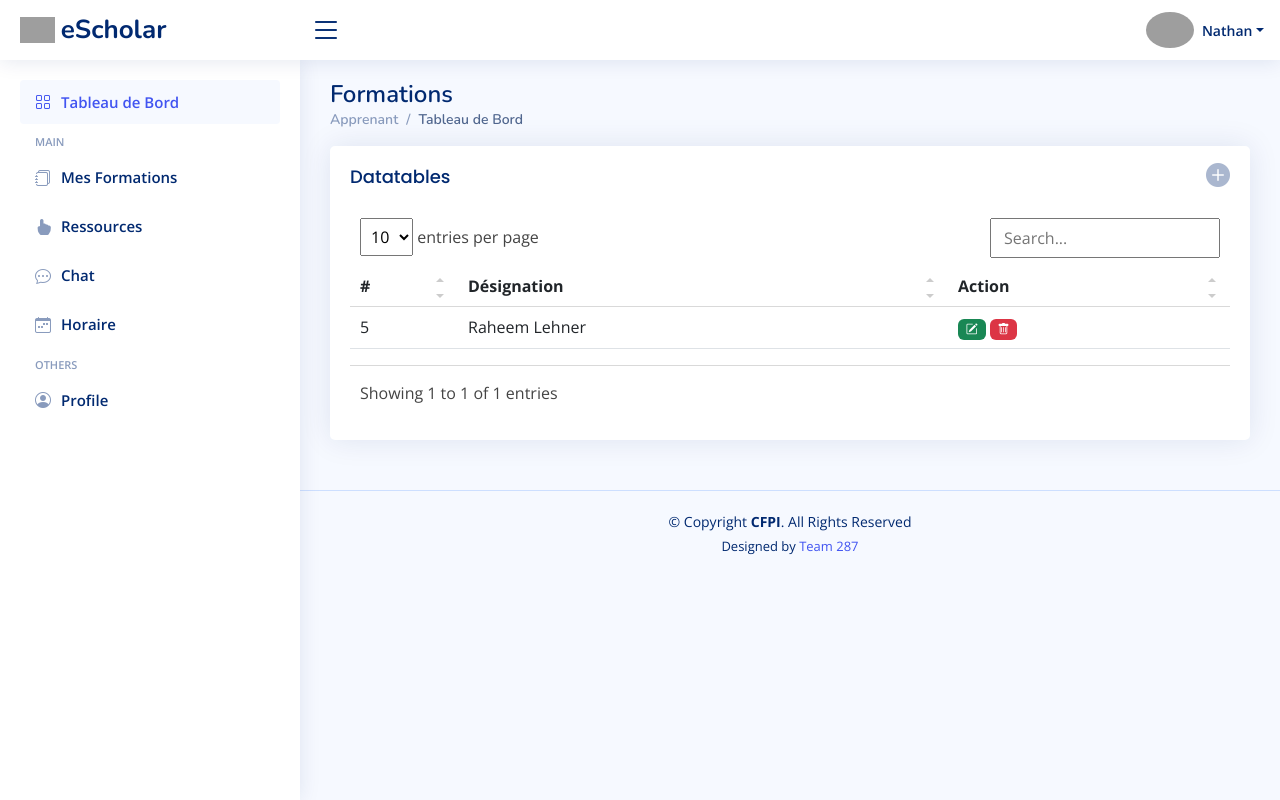
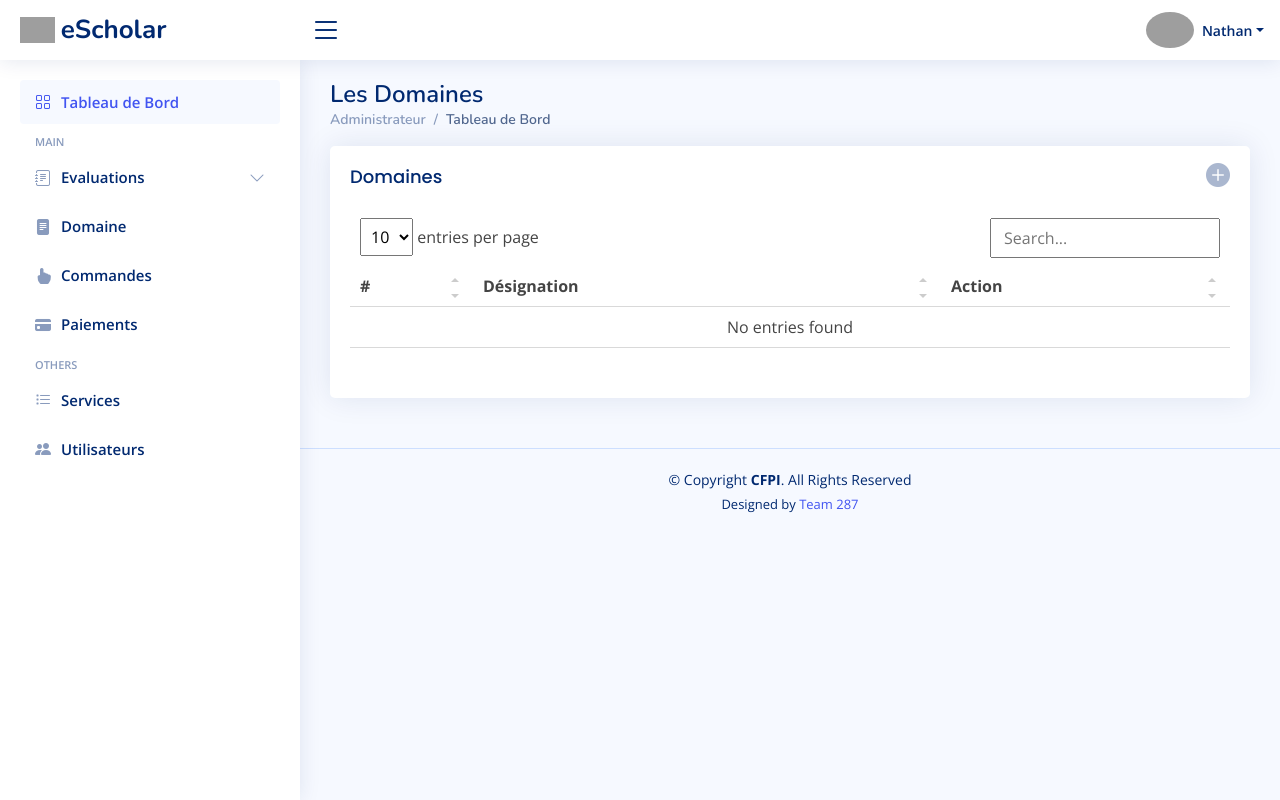
Before and after one commit to nathanaeltsongo04/learning_platform, a Django app: page /domaine/ in a window 1280 px wide. Run offline with Django 5.2, Linux system fonts and the light colour scheme; data that the repository does not hold is empty; some libraries are stand-ins or nearby versions; grey boxes are pictures that could not be loaded.

Commit message:
first crud

```diff
--- a/eScholar/urls.py
+++ b/eScholar/urls.py
@@ -18,12 +18,14 @@ urlpatterns = [
     path('dashboard_enseignant',views.dashboard_enseignant,name='dashboard_enseignant'),
     path('dashboard_admin/',views.dashboard_admin,name='dashboard_admin'),
     path('apprenant/',views.apprenant_admin,name='apprenant_admin'),
-    path('domaine/',views.domaine_admin,name='domaine_admin'),
     path('enseignant/',views.enseignant_admin,name='enseignant_admin'),
     path('formation/',views.formation_admin,name='formation_admin'),
     path('modalite paiement',views.modalitepaiement,name='modalite_paiement'),
     path('niveau/',views.niveau,name='niveau_admin'),
     path('paiement/',views.paiement,name='paiement'),
     path('publication/',views.publication_admin,name='publication_admin'),
-    path('ressource/',views.typeressource,name='type_ressource')
+    path('ressource/',views.typeressource,name='type_ressource'),
+    path('domaine/',views.domaine_admin,name='domaine_admin'),
+    path('insertDomaine/', views.insertDomaine, name = 'insertDomaine'),
+    path('updateDomaine/', views.updateDomaine, name='updateDomaine'),
 ]
--- a/eScholar/views.py
+++ b/eScholar/views.py
@@ -1,5 +1,5 @@
 from django.shortcuts import render, redirect,get_object_or_404
-from django.http import HttpResponse
+from django.http import HttpResponse, JsonResponse
 from django.contrib import messages
 from .models import *
 # Create your views here.
@@ -61,7 +61,12 @@ def enseignant_admin(request):
     return render(request,'admin/enseignant.html')
 
 def domaine_admin(request):
-    return render(request,'admin/domaine.html')
+    try:
+        domaine = Domaine.objects.all()
+        context = {'domaines':domaine}
+    except:
+        messages.error("Une erreur s'est produite lors de l'exécution \n Actualisez la page !")
+    return render(request,'admin/domaine.html', context)
 
 def formation_admin(request):
     return render(request,'admin/formation.html')
@@ -119,7 +124,7 @@ def updateNiveau(request, code):
             ).save()
             messages.success("Modifié avec succès !")
     except:
-      print('An exception occurred')
+      messages.error("Une erreur s'est produite lors de l'exécution \n Actualisez la page !")
     return HttpResponse("Modifié avec succès")
 
 # =======================================================================================================
@@ -137,17 +142,16 @@ def insertDomaine(request):
             Domaine.objects.create(
                 designation = designation
             )
-            messages.success("Ajouté avec succès !")
+            messages.success(request, "Ajouté avec succès !")
+            return redirect('domaine_admin')
     except:
       messages.error("Une erreur s'est produite lors de l'exécution \n Actualisez la page !")
-    return HttpResponse("Ajouté avec succès")
+    return render(request, 'admin/domaine.html')
 
-def updateDomaine(request, code):
+def updateDomaine(request):
     try:
-      domaine = get_object_or_404(Domaine, pk = code)
-      context = {'domaine':domaine}
-
       if request.method == "POST":
+        code = request.POST.get("code")
         designation = request.POST.get("designation")
 
         if Domaine.objects.filter(designation = designation):
@@ -157,10 +161,12 @@ def updateDomaine(request, code):
                 code = code,
                 designation = designation
             ).save()
-            messages.success("Modifié avec succès !")
+            messages.success(request, "Modifié avec succès !")
+            return redirect("domaine_admin")
     except:
-      print('An exception occurred')
-    return HttpResponse("Modifié avec succès")
+      messages.error("Une erreur s'est produite lors de l'exécution \n Actualisez la page !")
+    return render(request, 'chargement_modal/domaine.html', context)
+
 
 # =======================================================================================================
 # APPRENANT
--- a/templates/admin/domaine.html
+++ b/templates/admin/domaine.html
@@ -3,13 +3,13 @@
 {% block title %}eScholar{% endblock %}
 
 {% block sidebar%}
-    {% include 'partials/learner_sidebar.html' %}
+    {% include 'partials/sidebar.html' %}
 {% endblock %}
 
-{% block Dashboard %} Formations{% endblock %}
+{% block Dashboard %} Les Domaines{% endblock %}
 
 {% block ContentTitle %}
-    Apprenant
+    Administrateur
 {% endblock %}
 
 {% block ContentSubTitle %}
@@ -17,6 +17,21 @@
 {% endblock %}
 
 {% block content %}
+{% for msg in messages %}
+{% if msg %}
+<script>
+    Swal.fire({
+        position: 'center',
+        icon: 'success',
+        title: msg,
+        showConfirmButton: false,
+        timer: 2800
+    }).then(function() {
+    });
+</script>
+{% endif %}
+{% endfor %}
+
 <section class="section">
     <div class="row">
       <div class="col-lg-12">
@@ -26,7 +41,7 @@
                 <a class="icon " data-bs-toggle="modal" data-bs-target="#exampleModal"><i class="bi bi-plus-circle-fill h4"></i></a>
             </div>
           <div class="card-body">
-            <h5 class="card-title">Datatables</h5>
+            <h5 class="card-title">Domaines</h5>
             <!-- Table with stripped rows -->
             <table class="table datatable">
               <thead>
@@ -37,22 +52,24 @@
                 </tr>
               </thead>
               <tbody>
+                  {% for domaine in domaines %}
                     <tr>
-                  <th scope="row">5</th>
-                  <td>Raheem Lehner</td>
+                    <th scope="row">{{ domaine.code }}</th>
+                        <td>{{ domaine.designation }}</td>
                         <td>
-                    <a class="text-info mx-auto md-2" href="">
-                        <span  data-id='' class="badge bg-success" >
-                            <i class="bi bi-pencil-square fa-lg " data-toggle="tooltip" data-placement="top" title="Modifier cet élément"></i>
+                            <a class="text-info mx-auto md-2" data-bs-toggle="modal" data-bs-target="#exampleModal1-{{forloop.counter}}" >
+                                <span class="badge bg-success " >
+                                    <i class="bi bi-pencil-square fa-lg " data-toggle="tooltip" data-placement="top" title="Modifier cet élément" ></i>
                                 </span>
                             </a>
-                    <a class="text-info mx-auto pd-2" href="">
+                            <a class="text-info mx-auto pd-2" href="{{ domaine.code }}">
                                 <span class="badge bg-danger ">
                                     <i class="bi bi-trash fa-lg "></i>
                                 </span>
                             </a>
                         </td>
                     </tr>
+                    {% endfor %}
               </tbody>
             </table>
             <!-- End Table with stripped rows -->
@@ -73,8 +90,8 @@
                 <button type="button" class="btn-close h2 fw-bold" data-bs-dismiss="modal" aria-label="Close"></button>
             </div>
             <div class="modal-body ">
-                <form method="POST" action="">
-
+                <form method="POST" action="{% url "insertDomaine" %}">
+                    {% csrf_token %}
                     <div class="col-md-12 mb-4 ">
                         <div class="input-group has-validation">
                             <input type="text" name="designation" class="form-control" id="yourPassword" placeholder="Désignation" required>
@@ -94,45 +111,35 @@
 </div>
 
 <!-- Modal Modification Domaine-->
-<div class="modal fade" id="exampleModalCenter1" tabindex="-1" role="dialog" aria-labelledby="exampleModalCenterTitle" aria-hidden="true">
-    <div class="modal-dialog modal-dialog-centered" role="document">
+ {% for domaine in  domaines %}
+<div class="modal fade" id="exampleModal1-{{forloop.counter}}" tabindex="-1" aria-labelledby="exampleModalLabel" aria-hidden="true">
+    <div class="modal-dialog modal-dialog-centered ">
         <div class="modal-content">
-            <div class="modal-header">
-                <h5 class="modal-title" id="exampleModalLongTitle">Modifier Service</h5>
-                <button type="button" class="close" data-dismiss="modal" aria-label="Close">
-                    <span aria-hidden="true">&times;</span>
-                </button>
+            <div class="modal-header border-bottom-0 ">
+                <h5 class="modal-title fw-bold" id="exampleModalLabel">Modification  Domaine</h5>
+                <button type="button" class="btn-close h2 fw-bold" data-bs-dismiss="modal" aria-label="Close"></button>
+            </div>
+            <div class="modal-body ">
+                <form method="POST" action="{% url "updateDomaine" %}">
+                    {% csrf_token %}
+                    <input type='hidden' value="{{domaine.code}}" name='code'>
+                    <div class="col-md-12 mb-4 ">
+                        <div class="input-group has-validation">
+                            <input type="text" name="designation" class="form-control" id="yourPassword" value="{{domaine.designation}}" placeholder="Désignation" required>
+                        </div>
                     </div>
 
-            <div class="modal-body modification">
-
+                    <div class="col-md-12 text-center">
+                        <button name="save" class="btn btn-success w-50 fw-bold " type="submit">Modifier</button>
                     </div>
+                </form>
+            </div>
+            <div class="modal-footer border-top-0">
 
             </div>
         </div>
     </div>
+</div>
+{% endfor %}
 
- <!-- ==== SCRIPT POUR CHARGER LE CORP DU MODAL #exampleModalmodification ===-->
- <script type='text/javascript'>
-    $(document).ready(function() {
-        $('.elementinfo').click(function() {
-            var codeservice = $(this).data('id');
-
-            $.ajax({
-                url: '../process/Load/LdService.php',
-                type: 'POST',
-                data: {
-                    codeservice: codeservice
-                },
-                success: function(response) {
-                    $('.modification').html(response);
-                    $('#exampleModalCenter1').modal('show');
-                }
-
-            })
-
-        });
-
-    });
-</script>
 {% endblock %}
--- a/templates/partials/sidebar.html
+++ b/templates/partials/sidebar.html
@@ -36,11 +36,11 @@
             </li><!-- End Evaluation Nav -->
 
             <li class="nav-item">
-                <a class="nav-link collapsed" href="documents.php">
+                <a class="nav-link collapsed" href="{% url 'domaine_admin' %}">
                     <i class="bi bi-file-text-fill"></i>
-                    <span>Documents</span>
+                    <span>Domaine</span>
                 </a>
-            </li><!-- End Document Page Nav -->
+            </li><!-- End Domaine Page Nav -->
             <li class="nav-item">
                 <a class="nav-link collapsed" href="commandes.php">
                     <i class="bi bi-hand-index-fill"></i>
```
Also changed, not shown: templates/chargement_modal/domaine..html (deleted), 1 other file. Lines whose indentation alone changed are shown as unchanged.
